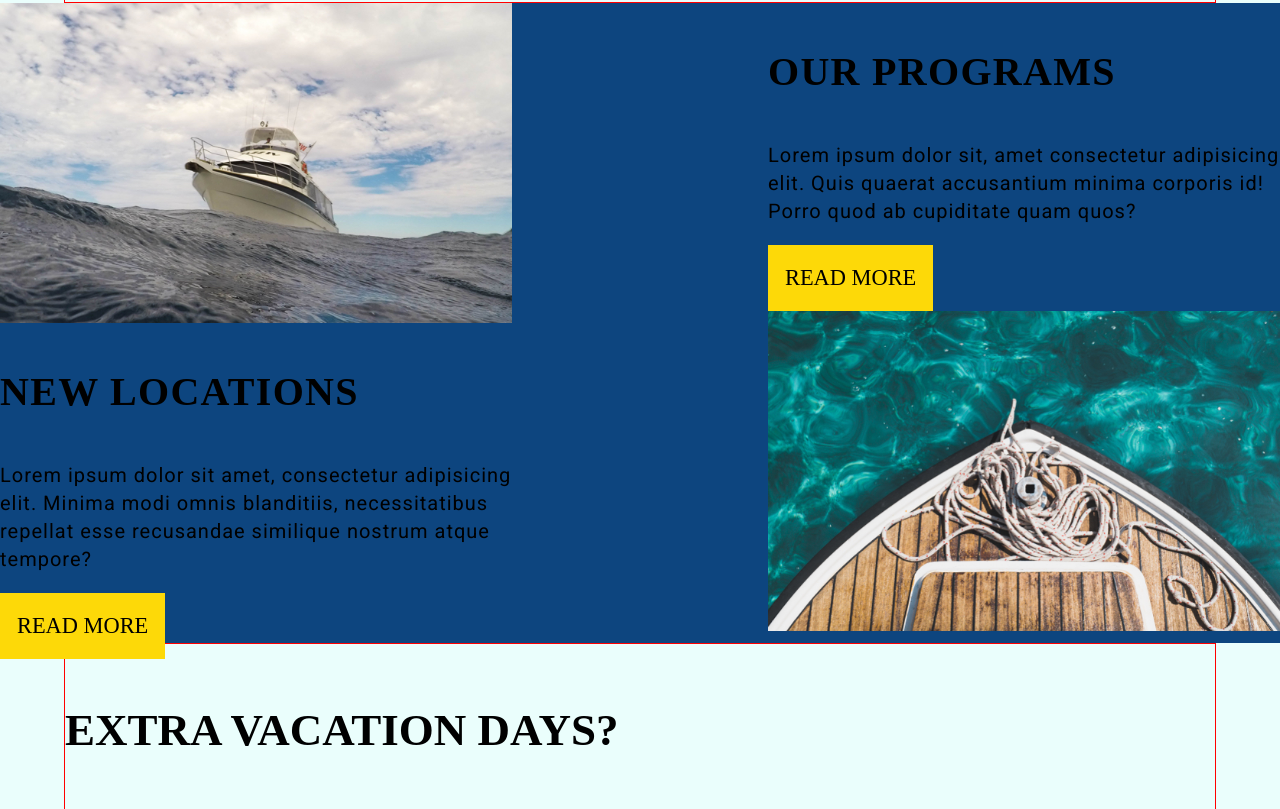
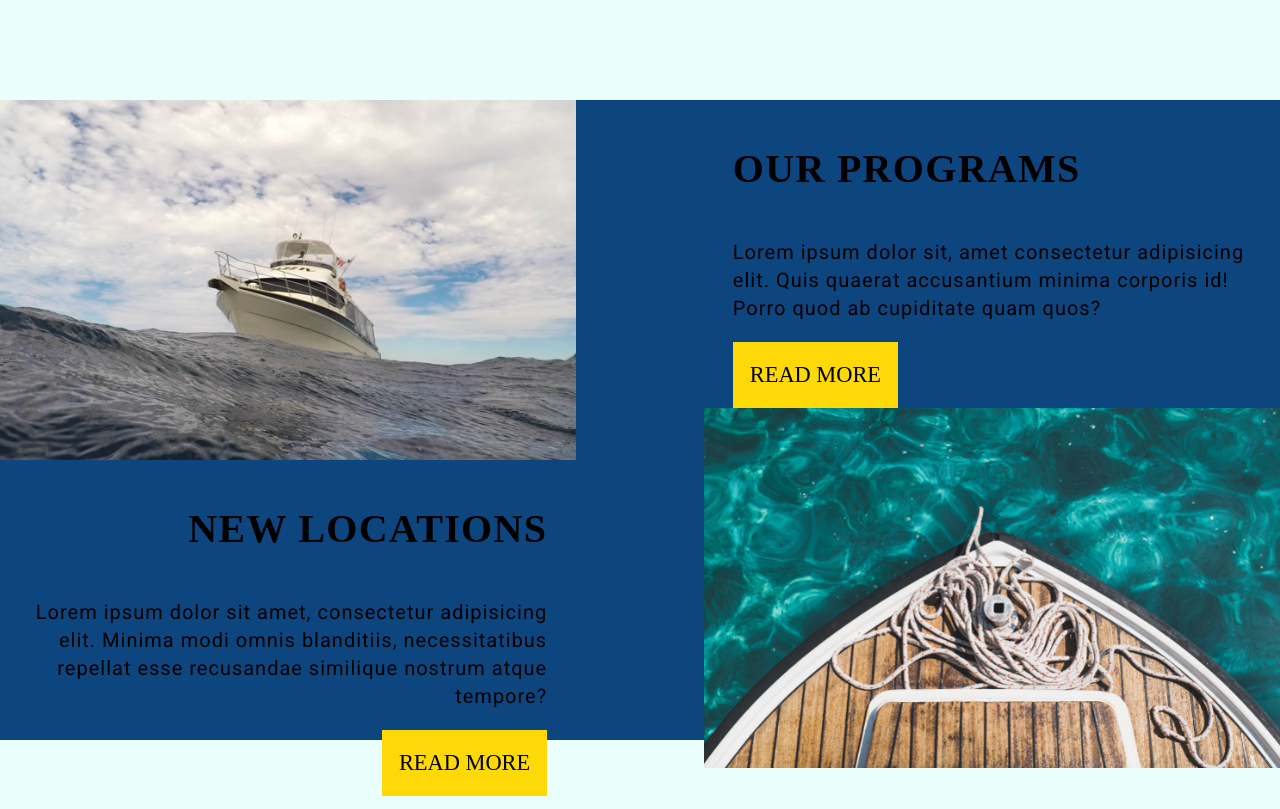
Before and after one commit to Jessica-Olga/jess-olga-project-1, a plain HTML site: page index.html in a window 1280 px wide. Shown: the part 1251-2060 px from the top of the page. Drawn offline with Linux system fonts and the light colour scheme; files whose address does not match are found by name; a web font is replaced by a local one.

Commit message:
section2 styles

```diff
--- a/index.html
+++ b/index.html
@@ -89,16 +89,22 @@
         <section class="section2">
             <div class="locations">
                 <img src="./assets/left-image.jpg" alt="A yacht on water">
+                <div class="wrapper">
+
                     <h3>New locations</h3>
                     <p>Lorem ipsum dolor sit amet, consectetur adipisicing elit. Minima modi omnis blanditiis,
                         necessitatibus repellat esse recusandae similique nostrum atque tempore?</p>
                     <button>Read more</button>
                 </div>
+            </div>
             <div class="programs">
+                <div class="wrapper">
+
                     <h3>Our programs</h3>
                     <p>Lorem ipsum dolor sit, amet consectetur adipisicing elit. Quis quaerat accusantium minima corporis
                         id! Porro quod ab cupiditate quam quos?</p>
                     <button>Read more</button>
+                </div>
                 <img src="./assets/right-image.jpg" alt="A bow of the boat with ropes in emerald water">
             </div>
         </section>
--- a/styles/sass/_home.scss
+++ b/styles/sass/_home.scss
@@ -71,18 +71,23 @@
 
 .home .section2 {
     background-color: $darkBlue;
-    padding: 5% auto;
+    margin: 5% 0 10% 0;
     display: flex;
     justify-content: space-between;
     height: 80vh;
 
 
         .locations {
-            width: 40%;
+            width: 45%;
+            text-align: right;
 
         }
 
         .programs{
-            width: 40%;
+            width: 45%;
         }
 }
+
+.home .section2 .img {
+    background-color:$yellow ;
+}
--- a/styles/sass/styles.scss
+++ b/styles/sass/styles.scss
@@ -37,7 +37,7 @@ img {
     max-width: 1200px;
     width: 90%;
     margin: 0 auto;
-    border: 1px solid red;
+    // border: 1px solid red;
 }
 
 button{
```
Also changed, not shown: styles/styles.css. Lines whose indentation alone changed are shown as unchanged.
